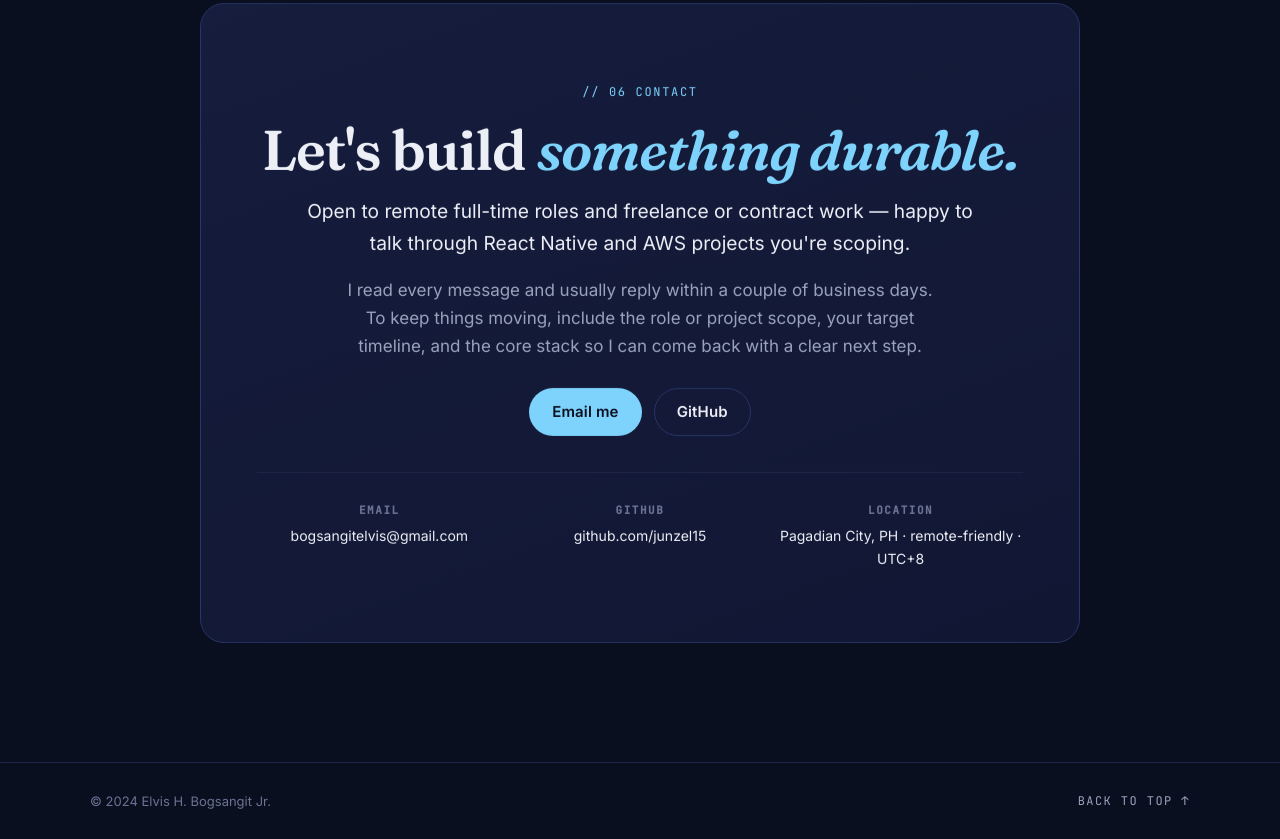
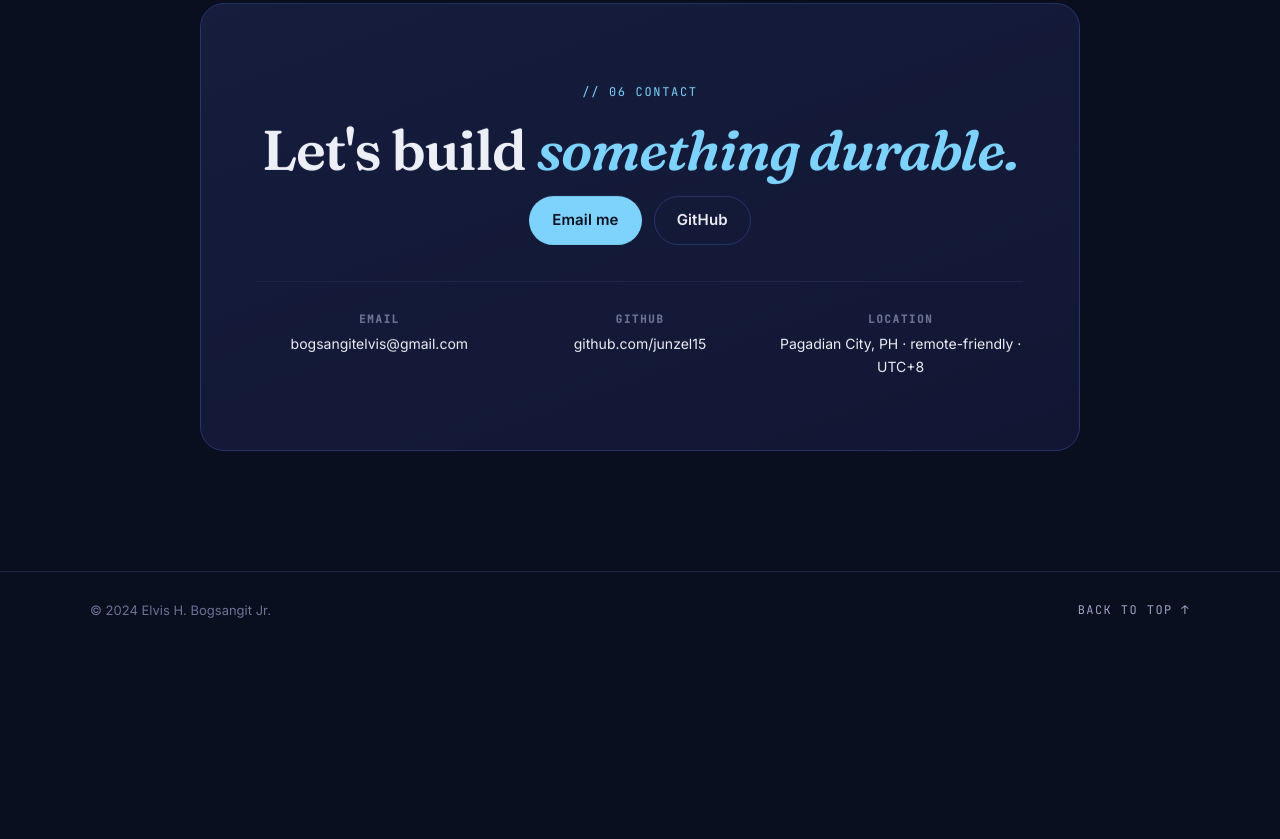
Before and after one commit to junzel15/Elvis-Bogsangit, a plain HTML site: page index.html in a window 1280 px wide. Shown: the part 10157-10996 px from the top of the page. After the commit the page ends 10814 px from the top, so only its background shows below. Drawn offline with nearby package versions, Linux system fonts and the light colour scheme.

Commit message:
Remove contact intro paragraphs from contact section

```diff
--- a/index.html
+++ b/index.html
@@ -916,18 +916,6 @@
             <h2 id="contact-title" class="section-title">
               Let's build <em>something durable.</em>
             </h2>
-            <p class="contact-sub">
-              Open to remote full-time roles and freelance or contract work
-              &mdash; happy to talk through React Native and AWS projects
-              you're scoping.
-            </p>
-            <p class="contact-body">
-              I read every message and usually reply within a couple of
-              business days. To keep things moving, include the role or project
-              scope, your target timeline, and the core stack so I can come
-              back with a clear next step.
-            </p>
-
             <div class="contact-cta">
               <a class="btn btn-primary" href="mailto:bogsangitelvis@gmail.com">
                 Email me
```
